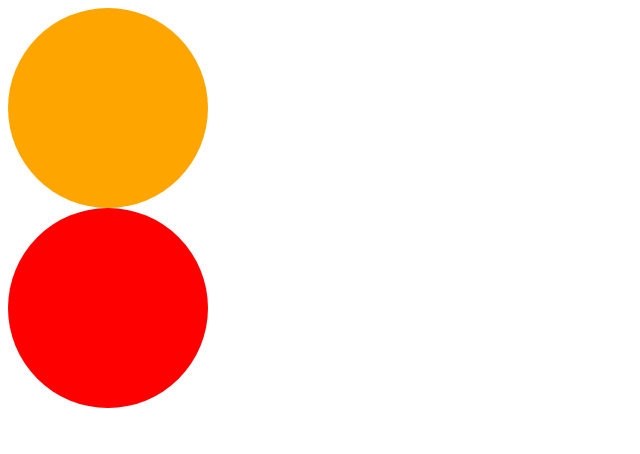
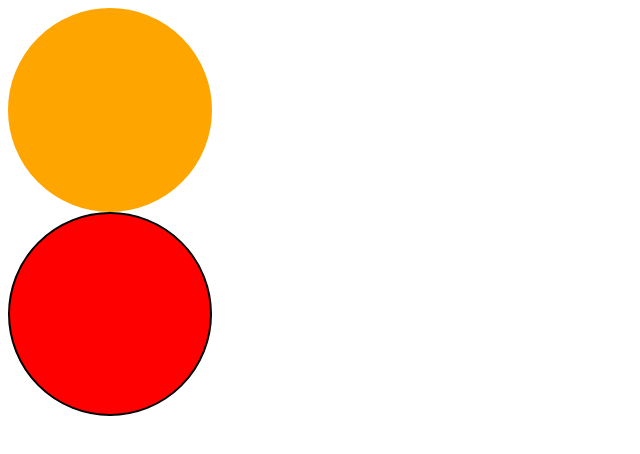
Before and after one commit to multida/cryptoTracker, a React (Create React App) app: page / in a window 1280 px wide. Shown: the top 454 px of the page, without its empty margins (0-640 px from the left). Built offline with nearby package versions, Linux system fonts and the light colour scheme.

Commit message:
🚧 optional 선택적으로 사용할 수도 있음

```diff
--- a/src/App.tsx
+++ b/src/App.tsx
@@ -5,7 +5,7 @@
   return (
     <div>
       <Circle bgColor="orange" />
-      <Circle bgColor="red" />
+      <Circle borderColor="black" bgColor="red" />
     </div>
   );
 }
--- a/src/Circle.tsx
+++ b/src/Circle.tsx
@@ -1,19 +1,23 @@
 import styled from "styled-components";
 interface ContainerProps {
   bgColor: string;
+  borderColor: string; //스타일쪽은 required로 해줌
 }
 const Container = styled.div<ContainerProps>`
   width: 200px;
   height: 200px;
   border-radius: 50%;
+  border: 2px solid ${(props) => props.borderColor};
   background-color: ${(props) => props.bgColor};
 `;
 
 interface CircleProps {
-  bgColor: string;
+  bgColor: string; //필수값으로 넣어줘야함
+  borderColor?: string; //oprional (넣어줘도 되고 안넣어줘도 되고) borderColor: string | undefined 라고 써줄 수도 있음
 }
-function Circle(props: CircleProps) {
-  return <Container bgColor={props.bgColor} />;
+function Circle({ bgColor, borderColor }: CircleProps) {
+  return <Container bgColor={bgColor} borderColor={borderColor ?? bgColor} />;
+  //borderColor ?? : borderColor가 undefined상태라면?없다면? (??은 폴백이라고 함)
 }
 
 export default Circle;
```
